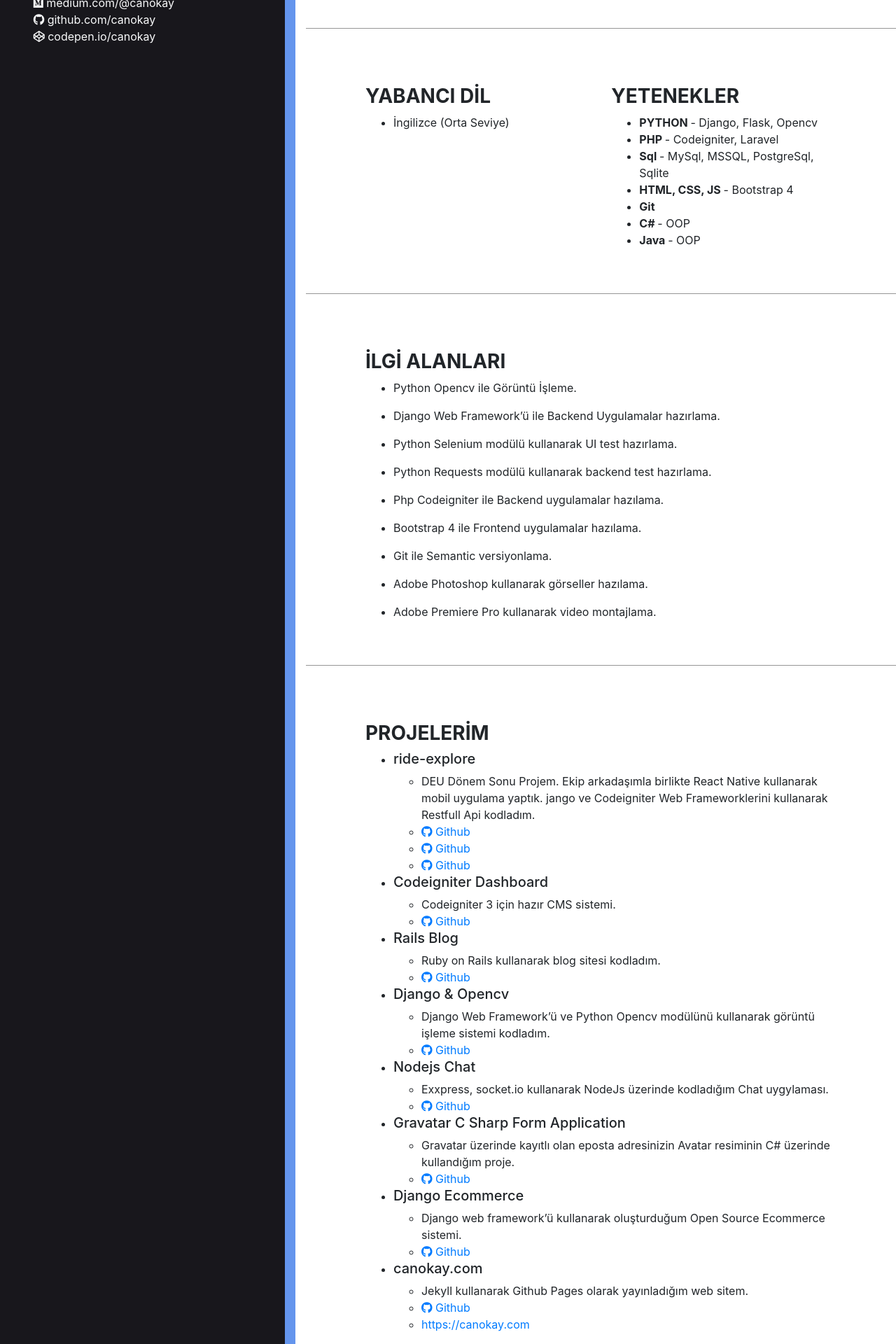
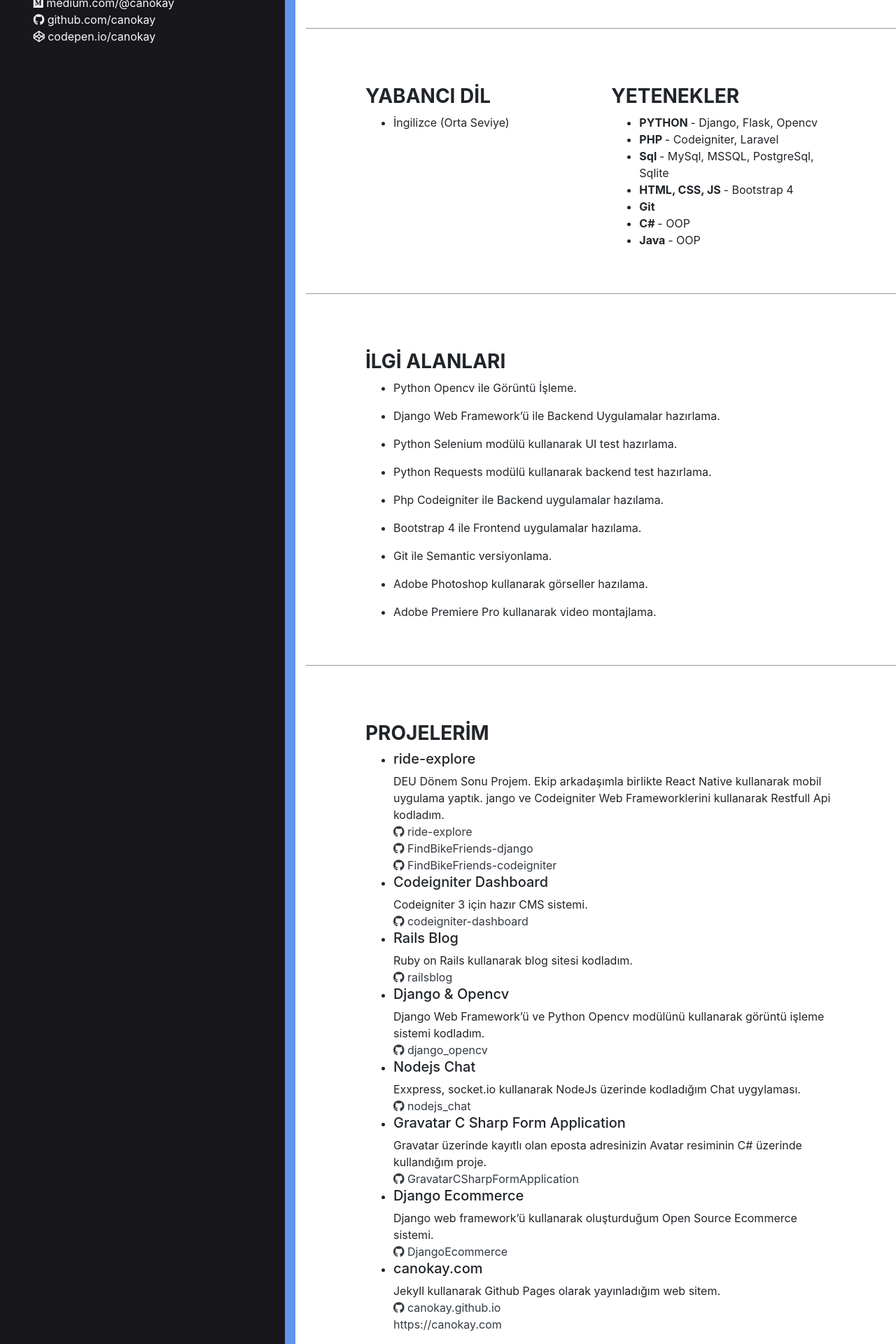
Before and after one commit to canokay/canokay.github.io, a Jekyll site: the page cv.html, which Jekyll copies as it is, in a window 1280 px wide. Shown: the part 1408-3328 px from the top of the page at 70% size. Built offline with Jekyll 4.4.1, drawn with Linux system fonts in a browser that asks for light colours; nearby versions of some CDN libraries.

Commit message:
Update cv.html

```diff
--- a/cv.html
+++ b/cv.html
@@ -30,6 +30,10 @@
             border-top: 1px solid rgba(0,0,0,41%);
         }
 
+        .list-none{
+            list-style-type: none;
+            padding-left:0 !important;
+        }
         @media only screen and (max-width: 992px) {
             .left-border{
                 border-style:none!important;
@@ -66,7 +70,7 @@
                     <h5>Adres</h5>
                     <p>İzmir/Türkiye</p>
                     <h5>Eposta</h5>
-                    <ul style="list-style-type: none;padding-left:0 !important;">
+                    <ul class="list-none">
                         <li><a href="mailto:canokay2014@gmail.com" class="text-light">canokay2014@gmail.com</a></li>
                         <li><a href="mailto:hello@canokay.com" class="text-light">hello@canokay.com</a></li>
                     </ul>
@@ -100,7 +104,7 @@
                 <div class="col-md-10 ml-auto mr-auto mt-5">
                     <h3 class="text-left">Linkler</h3>
                     <hr class="bg-light">
-                    <ul style="list-style-type: none;padding-left:0 !important;">
+                    <ul class="list-none">
                         <li>
                             <a href="https://linkedin.com/in/cannokay" target="_blank" class="text-light"> <i class="fab fa-linkedin"></i> linkedin.com/in/cannokay</a>
                         </li>
@@ -346,97 +350,97 @@
                                     <ul>
                                         <li>
                                             <h5>ride-explore</h5>
-                                            <ul>
+                                            <ul class="list-none">
                                                 <li>
                                                     DEU Dönem Sonu Projem. Ekip arkadaşımla birlikte React Native kullanarak mobil uygulama yaptık. jango ve Codeigniter Web Frameworklerini kullanarak Restfull Api kodladım.
                                                 </li>
                                                 <li>
-                                                    <a href="https://github.com/canokay/ride-explore" target="_blank"><i class="fab fa-github"></i> Github</a>
+                                                    <a href="https://github.com/canokay/ride-explore" target="_blank" class="text-dark"><i class="fab fa-github"></i> ride-explore</a>
                                                 </li>
                                                 <li>
-                                                    <a href="https://github.com/canokay/FindBikeFriends-django" target="_blank"><i class="fab fa-github"></i> Github</a>
+                                                    <a href="https://github.com/canokay/FindBikeFriends-django" target="_blank" class="text-dark"><i class="fab fa-github"></i> FindBikeFriends-django</a>
                                                 </li>
                                                 <li>
-                                                    <a href="https://github.com/canokay/FindBikeFriends-codeigniter" target="_blank"><i class="fab fa-github"></i> Github</a>
+                                                    <a href="https://github.com/canokay/FindBikeFriends-codeigniter" target="_blank" class="text-dark"><i class="fab fa-github"></i> FindBikeFriends-codeigniter</a>
                                                 </li>
                                             </ul>
                                         </li>
                                         <li>
                                             <h5>Codeigniter Dashboard</h5>
-                                            <ul>
+                                            <ul class="list-none">
                                                 <li>
                                                     Codeigniter 3 için hazır CMS sistemi.
                                                 </li>
                                                 <li>
-                                                    <a href="https://github.com/canokay/codeigniter-dashboard" target="_blank"><i class="fab fa-github"></i> Github</a>
+                                                    <a href="https://github.com/canokay/codeigniter-dashboard" target="_blank" class="text-dark"><i class="fab fa-github"></i> codeigniter-dashboard</a>
                                             </ul>
                                         </li>
                                         <li>
                                             <h5>Rails Blog</h5>
-                                            <ul>
+                                            <ul class="list-none">
                                                 <li>
                                                     Ruby on Rails kullanarak blog sitesi kodladım.
                                                 </li>
                                                 <li>
-                                                    <a href="https://github.com/canokay/railsblog" target="_blank"><i class="fab fa-github"></i> Github</a>
+                                                    <a href="https://github.com/canokay/railsblog" target="_blank" class="text-dark"><i class="fab fa-github"></i> railsblog</a>
                                                 </li>
                                             </ul>
                                         </li>
                                         <li>
                                             <h5>Django & Opencv</h5>
-                                            <ul>
+                                            <ul class="list-none">
                                                 <li>
                                                     Django Web Framework’ü ve Python Opencv modülünü kullanarak görüntü işleme sistemi kodladım.
                                                 </li>
                                                 <li>
-                                                <a href="https://github.com/canokay/django_opencv" target="_blank"><i class="fab fa-github"></i> Github</a>
+                                                <a href="https://github.com/canokay/django_opencv" target="_blank" class="text-dark"><i class="fab fa-github"></i> django_opencv</a>
                                                 </li>
                                             </ul>
                                         </li>
                                         <li>
                                             <h5>Nodejs Chat</h5>
-                                            <ul>
+                                            <ul class="list-none">
                                                 <li>
                                                     Exxpress, socket.io kullanarak NodeJs üzerinde kodladığım Chat uygylaması.
                                                 </li>
                                                 <li>
-                                                    <a href="https://github.com/canokay/nodejs_chat" target="_blank"><i class="fab fa-github"></i> Github</a>
+                                                    <a href="https://github.com/canokay/nodejs_chat" target="_blank" class="text-dark"><i class="fab fa-github"></i> nodejs_chat</a>
                                                 </li>
                                             </ul>
                                         </li>
                                         <li>
                                             <h5>Gravatar C Sharp Form Application</h5>
-                                            <ul>
+                                            <ul class="list-none">
                                                 <li>
                                                     Gravatar üzerinde kayıtlı olan eposta adresinizin Avatar resiminin C# üzerinde kullandığım proje.
                                                 </li>
                                                 <li>
-                                                    <a href="https://github.com/canokay/GravatarCSharpFormApplication" target="_blank"><i class="fab fa-github"></i> Github</a>
+                                                    <a href="https://github.com/canokay/GravatarCSharpFormApplication" target="_blank" class="text-dark"><i class="fab fa-github"></i> GravatarCSharpFormApplication</a>
                                                 </li>
                                             </ul>
                                         </li>
                                         <li>
                                             <h5>Django Ecommerce</h5>
-                                            <ul>
+                                            <ul class="list-none">
                                                 <li>
                                                     Django web framework’ü kullanarak oluşturduğum Open Source Ecommerce sistemi.
                                                 </li>
                                                 <li>
-                                                    <a href="https://github.com/canokay/DjangoEcommerce" target="_blank"><i class="fab fa-github"></i> Github</a>
+                                                    <a href="https://github.com/canokay/DjangoEcommerce" target="_blank" class="text-dark"><i class="fab fa-github"></i> DjangoEcommerce</a>
                                                 </li>
                                             </ul>
                                         </li>
                                         <li>
                                             <h5>canokay.com</h5>
-                                            <ul>
+                                            <ul class="list-none">
                                                 <li>
                                                     Jekyll kullanarak Github Pages olarak yayınladığım web sitem.
                                                 </li>
                                                 <li>
-                                                    <a href="https://github.com/canokay/canokay.github.io" target="_blank"><i class="fab fa-github"></i> Github</a>
+                                                    <a href="https://github.com/canokay/canokay.github.io" target="_blank" class="text-dark"><i class="fab fa-github"></i> canokay.github.io</a>
                                                 </li>
                                                 <li>
-                                                    <a href="https://canokay.com/" target="_blank"> https://canokay.com</a>
+                                                    <a href="https://canokay.com/" target="_blank" class="text-dark"> https://canokay.com</a>
                                                 </li>
                                             </ul>
                                         </li>
```
